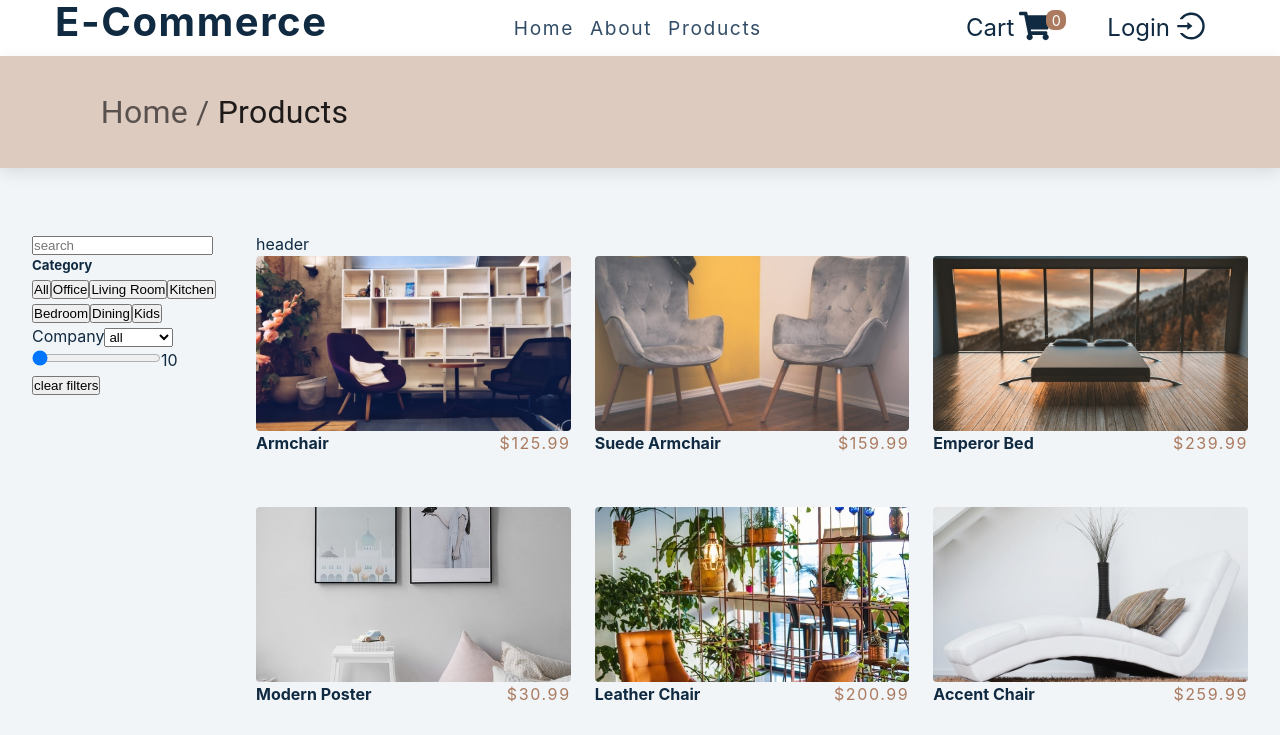
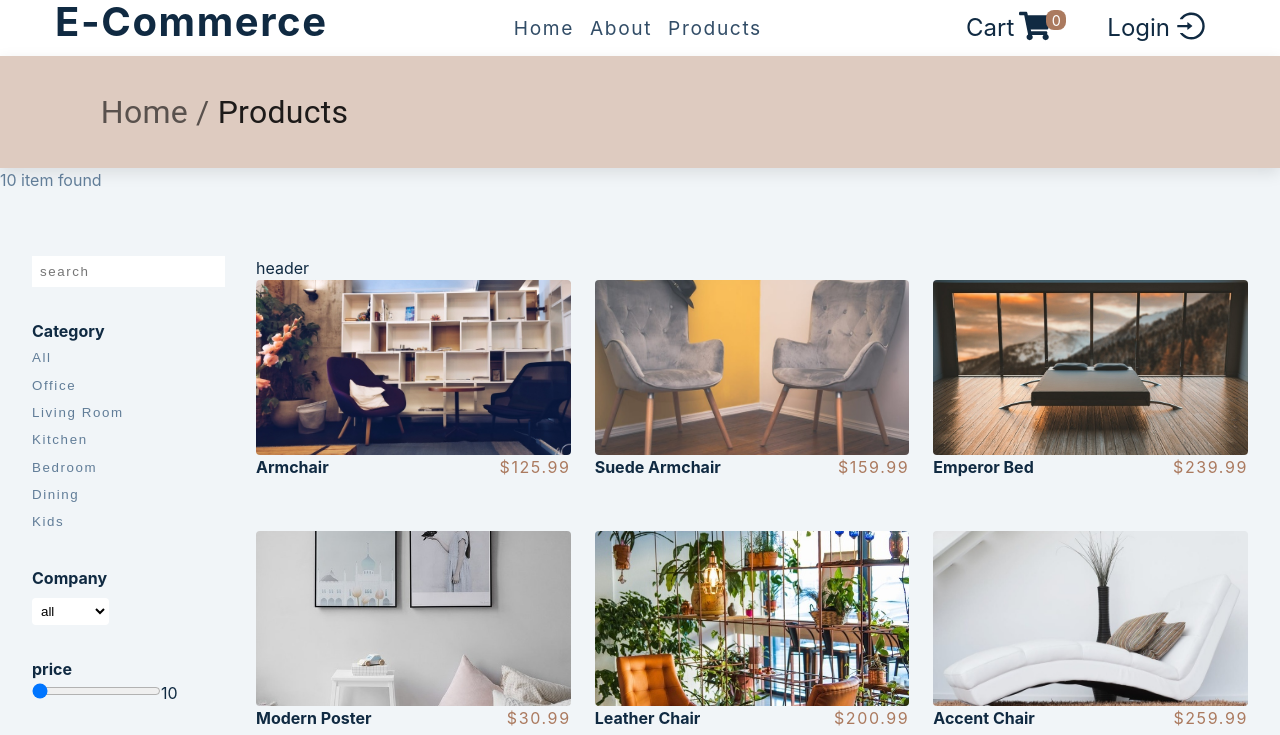
Before and after one commit to kiyarashnd/E-Commerce, a React (Vite) app: page /Products in a window 1280 px wide. Shown: the top 735 px of the page. Built offline with nearby package versions, Linux system fonts and the light colour scheme.

Commit message:
change style of filters and work on search box

```diff
--- a/src/Products.jsx
+++ b/src/Products.jsx
@@ -5,31 +5,62 @@ import myStyles from './Products.module.css';
 import { useState } from 'react';
 
 const Products = () => {
-  console.log(products);
+  let data = products;
   const [val, setVal] = useState(10);
+
+  const [searchTerm, setSearchTerm] = useState('');
+
+  const handleChange = (event) => {
+    setSearchTerm(event.target.value);
+  };
+  data = data.filter((product) =>
+    product.name.toLowerCase().includes(searchTerm.toLowerCase())
+  );
+
+  function handelSubmit(eve) {
+    eve.preventDefault();
+  }
   return (
     <>
       <BreadCrumbs />
+      <p>{`${data.length} item found`}</p>
       <section className={myStyles.container}>
+        <form onSubmit={handelSubmit}>
           <aside className={myStyles.sidebar}>
-          <input type='text' placeholder='search' />
-          <h5>Category</h5>
-          <button>All</button>
-          <button>Office</button>
-          <button>Living Room</button>
-          <button>Kitchen</button>
-          <button>Bedroom</button>
-          <button>Dining</button>
-          <button>Kids</button>
-
-          <label htmlFor='company'>Company</label>
-          <select name='cars' id='company'>
+            <div>
+              <input
+                type='text'
+                placeholder='search'
+                value={searchTerm}
+                onChange={handleChange}
+                className={myStyles.inputText}
+              />
+            </div>
+            <div className={myStyles['form-control']}>
+              <h5 className={myStyles.head5}>Category</h5>
+              <div>
+                <button className={myStyles.btn}>All</button>
+                <button className={myStyles.btn}>Office</button>
+                <button className={myStyles.btn}>Living Room</button>
+                <button className={myStyles.btn}>Kitchen</button>
+                <button className={myStyles.btn}>Bedroom</button>
+                <button className={myStyles.btn}>Dining</button>
+                <button className={myStyles.btn}>Kids</button>
+              </div>
+            </div>
+            <div className={myStyles['form-control']}>
+              <h5 className={myStyles.head5}>Company</h5>
+              <select name='comp' id='company' className={myStyles.comp}>
                 <option value='all'>all</option>
                 <option value='marcos'>marcos</option>
                 <option value='liddy'>liddy</option>
                 <option value='ikea'>ikea</option>
                 <option value='caressa'>caressa</option>
               </select>
+            </div>
+
+            <div className={myStyles['form-control']}>
+              <h5 className={myStyles.head5}>price</h5>
 
               {/* <input
             type='range'
@@ -47,12 +78,16 @@ const Products = () => {
                 // onchange={setVal(this.value)}
               ></input>
               <output>{val}</output>
-          <button>clear filters</button>
+            </div>
+            <div className={myStyles['form-control']}>
+              <button className={myStyles.clearBtn}>clear filters</button>
+            </div>
           </aside>
+        </form>
         <div>
           <header>header</header>
           <main className={myStyles.productsContainer}>
-            {products.map((item) => {
+            {data.map((item) => {
               return (
                 <Link
                   to={`/Products/${item.id}`}
--- a/src/Products.module.css
+++ b/src/Products.module.css
@@ -31,7 +31,7 @@
 .sidebar{
     position: sticky;
     top: 1rem;
-    left: 0;
+    /* left: 0; */
 }
 
 .container{
@@ -43,3 +43,70 @@
 
     width: 95vw;
 }
+
+.inputText{
+    padding: 0.5rem;
+    background: #fff;
+    border: 0.25rem;
+    border-color: transparent;
+    letter-spacing: 0.1rem;
+}
+
+.btn{
+    margin-top: 0.1rem;
+    display: block;
+    margin: 0.25em 0px;
+    padding: 0.25rem 0px;
+    text-transform: capitalize;
+    background: transparent;
+    border-top: none;
+    border-right: none;
+    border-left: none;
+    border-image: initial;
+    border-bottom: 1px solid transparent;
+    letter-spacing: 0.1rem;
+    color: #617d98;
+    cursor: pointer;
+}
+
+btn.active{
+    border-color: #617d98;
+    opacity: 1;
+}
+
+.form-control{
+    margin-top: 2rem;
+}
+
+.head5{
+    font-size: 1rem;
+}
+
+.comp{
+    background:  #fff;
+    border-radius: 0.25rem;
+    border-color: transparent;
+    padding: 0.25rem;
+
+    margin-top: 0.5rem;
+}
+
+.clearBtn{
+
+    display: block;
+    margin: 0.25em 0px;
+    text-transform: capitalize;
+    border-top: none;
+    border-right: none;
+    border-left: none;
+    border-image: initial;
+    border-bottom: 1px solid transparent;
+    letter-spacing: 0.1rem;
+    cursor: pointer;
+
+    background: #bb2525;
+    color: #fff;
+    padding: 0.25rem 0.5rem;
+    border-radius: 0.25rem;
+    display: block;
+}
```
Lines whose indentation alone changed are shown as unchanged.
